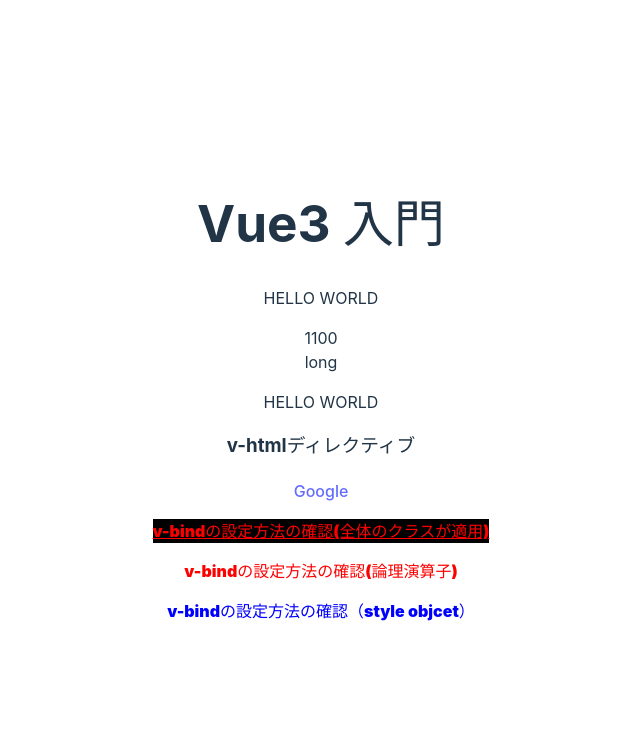
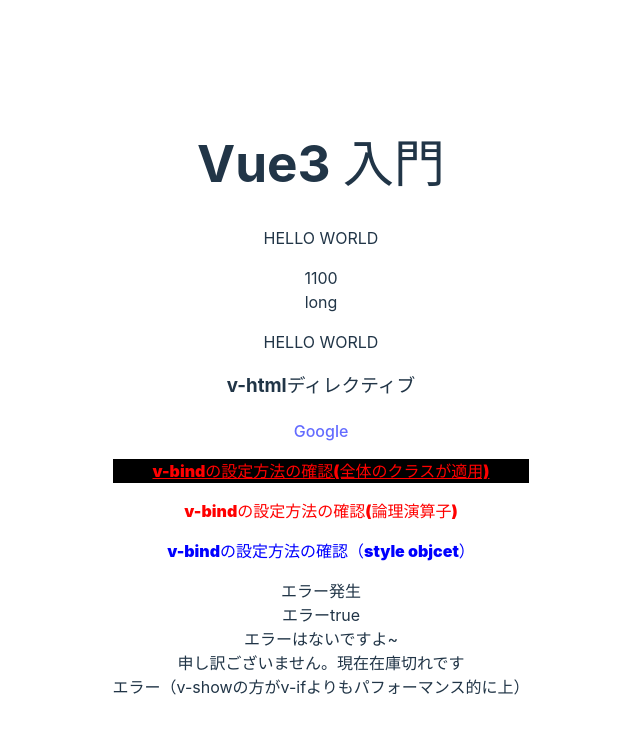
Before and after one commit to shunmakk/vue-tutorial, a Vue app: page / in a window 1280 px wide. Shown: the top 734 px of the page, without its empty margins (319-959 px from the left). Built offline with nearby package versions, Linux system fonts and the light colour scheme.

Commit message:
条件分岐

```diff
--- a/src/App.vue
+++ b/src/App.vue
@@ -17,6 +17,12 @@ const styleObjcet = {
   color: "blue",
   fontWeight: 900,
 };
+//条件分岐
+const error = "エラー発生";
+const errorBoolean = true;
+const errorNothing = "";
+const stock = 0;
+const errorVshow = true;
 </script>
 
 <template>
@@ -37,6 +43,19 @@ const styleObjcet = {
   </p>
   <p :class="isActive && 'active'">v-bindの設定方法の確認(論理演算子)</p>
   <p :style="styleObjcet">v-bindの設定方法の確認（style objcet）</p>
+  <!-- 条件分岐 -->
+  <div v-if="error">{{ error }}</div>
+  <div v-if="errorBoolean">エラーtrue</div>
+  <div v-if="errorNothing">{{ errorNothing }}</div>
+  <div v-else>エラーはないですよ~</div>
+
+  <div v-if="stock > 5">まだ商品に在庫数に余裕があります</div>
+  <div v-else-if="stock === 0">申し訳ございません。現在在庫切れです</div>
+  <div v-else>在庫数が少なくなっています。お急ぎください</div>
+
+  <div v-if="errorVshow">
+    エラー（v-showの方がv-ifよりもパフォーマンス的に上）
+  </div>
 </template>
 
 <style>
```
